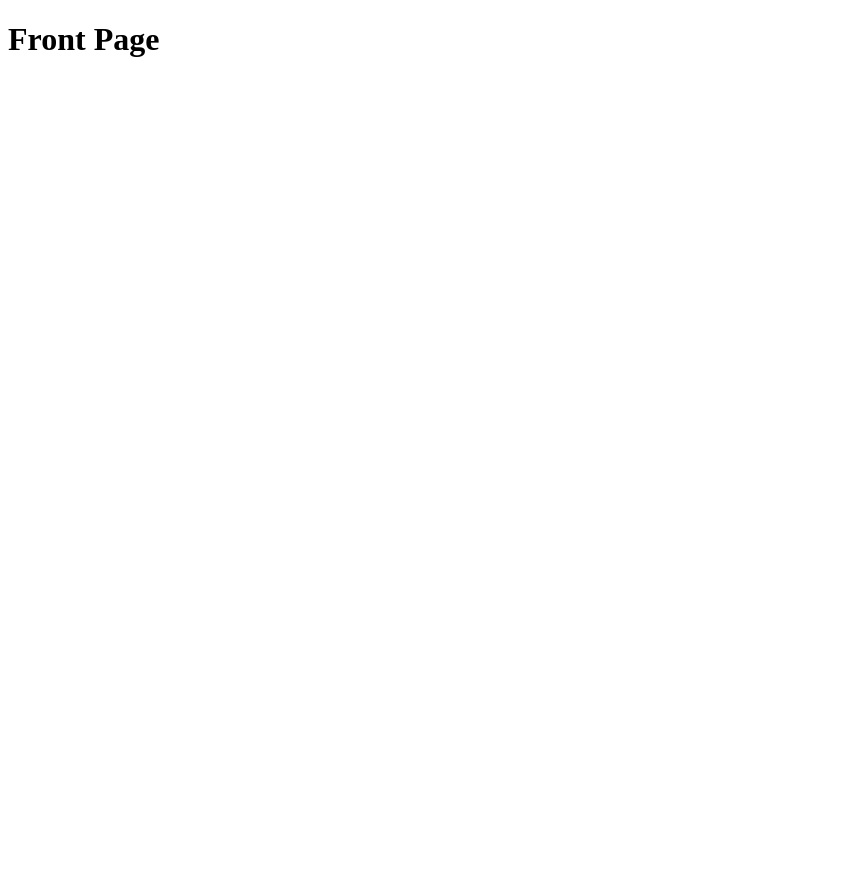
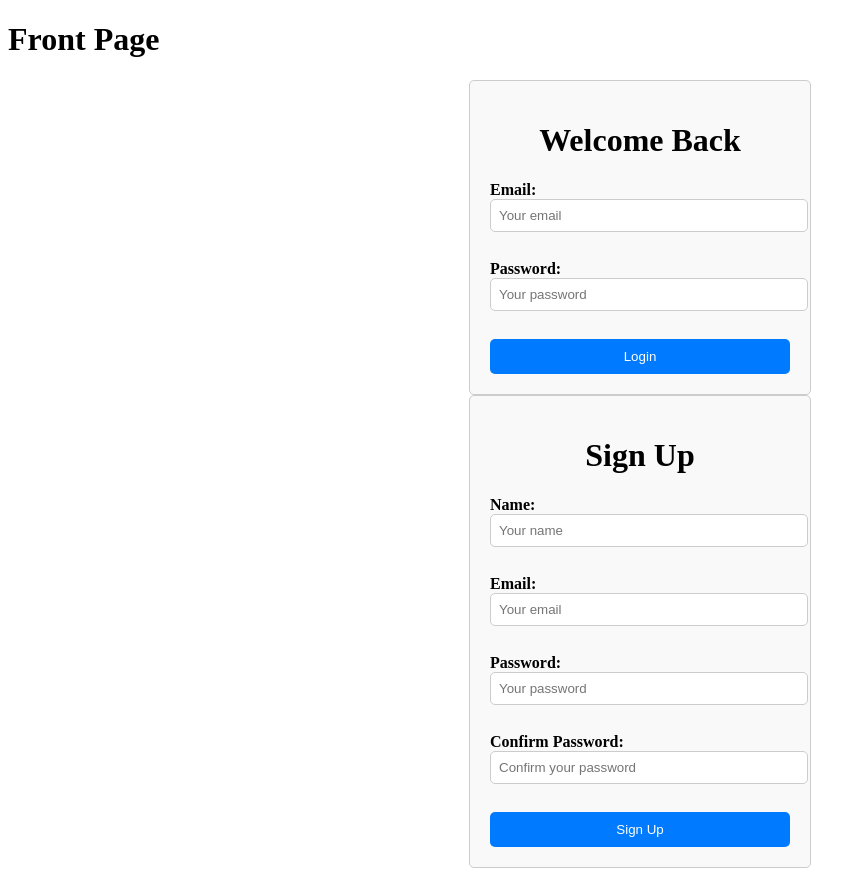
Before and after one commit to ujjwal-poudel/Quanta_Finance, a React (Create React App) app in the folder frontend/: page / in a window 1280 px wide. Shown: the whole page, without its empty margins (0-866 px from the left). Before the commit the page ends 800 px from the top, so only its background shows below. Built offline with nearby package versions, Linux system fonts and the light colour scheme.

Commit message:
add component for signin and signup in frondend

```diff
--- a/frontend/src/App.js
+++ b/frontend/src/App.js
@@ -1,9 +1,13 @@
 import React from "react";
+import Login from "./component/login/login";
+import Signup from "./component/signUp/signup";
 
 function App() {
   return (
     <div className="App">
       <h1>Front Page</h1>
+      <Login/>
+      <Signup/>
     </div>
   );
 }
--- /dev/null
+++ b/frontend/src/component/login/login.css
@@ -0,0 +1,37 @@
+.login-container {
+    width: 300px;
+    margin: 0 auto;
+    padding: 20px;
+    border: 1px solid #ccc;
+    border-radius: 5px;
+    text-align: center;
+    background-color: #f9f9f9;
+  }
+
+  label {
+    display: block;
+    text-align: left;
+    font-weight: bold;
+  }
+
+  input {
+    width: 100%;
+    padding: 8px;
+    margin-bottom: 10px;
+    border: 1px solid #ccc;
+    border-radius: 5px;
+  }
+
+  button {
+    width: 100%;
+    padding: 10px;
+    background-color: #007bff;
+    color: #fff;
+    border: none;
+    border-radius: 5px;
+    cursor: pointer;
+  }
+
+  button:hover {
+    background-color: #0056b3;
+  }
--- /dev/null
+++ b/frontend/src/component/login/login.js
@@ -0,0 +1,60 @@
+import React, { Component } from 'react';
+import './login.css';
+
+class Login extends Component {
+  constructor(props) {
+    super(props);
+    this.state = {
+      email: '',
+      password: '',
+    };
+  }
+
+  handleEmailChange = (e) => {
+    this.setState({ email: e.target.value });
+  }
+
+  handlePasswordChange = (e) => {
+    this.setState({ password: e.target.value });
+  }
+
+  handleSubmit = (e) => {
+    e.preventDefault();
+    // Add your authentication logic here
+  }
+
+  render() {
+    return (
+      <div className="login-container">
+        <h1>Welcome Back</h1>
+        <form onSubmit={this.handleSubmit}>
+          <label htmlFor="email">Email:</label>
+          <input
+            type="email"
+            id="email"
+            name="email"
+            placeholder="Your email"
+            value={this.state.email}
+            onChange={this.handleEmailChange}
+            required
+          />
+          <br /><br />
+          <label htmlFor="password">Password:</label>
+          <input
+            type="password"
+            id="password"
+            name="password"
+            placeholder="Your password"
+            value={this.state.password}
+            onChange={this.handlePasswordChange}
+            required
+          />
+          <br /><br />
+          <button type="submit">Login</button>
+        </form>
+      </div>
+    );
+  }
+}
+
+export default Login;
--- /dev/null
+++ b/frontend/src/component/signUp/signup.css
@@ -0,0 +1,37 @@
+.signup-container {
+    width: 300px;
+    margin: 0 auto;
+    padding: 20px;
+    border: 1px solid #ccc;
+    border-radius: 5px;
+    text-align: center;
+    background-color: #f9f9f9;
+  }
+
+  label {
+    display: block;
+    text-align: left;
+    font-weight: bold;
+  }
+
+  input {
+    width: 100%;
+    padding: 8px;
+    margin-bottom: 10px;
+    border: 1px solid #ccc;
+    border-radius: 5px;
+  }
+
+  button {
+    width: 100%;
+    padding: 10px;
+    background-color: #007bff;
+    color: #fff;
+    border: none;
+    border-radius: 5px;
+    cursor: pointer;
+  }
+
+  button:hover {
+    background-color: #0056b3;
+  }
--- /dev/null
+++ b/frontend/src/component/signUp/signup.js
@@ -0,0 +1,92 @@
+import React, { Component } from 'react';
+import './signup.css';
+
+class Signup extends Component {
+  constructor(props) {
+    super(props);
+    this.state = {
+      name: '',
+      email: '',
+      password: '',
+      confirmPassword: '',
+    };
+  }
+
+  handleNameChange = (e) => {
+    this.setState({ name: e.target.value });
+  }
+
+  handleEmailChange = (e) => {
+    this.setState({ email: e.target.value });
+  }
+
+  handlePasswordChange = (e) => {
+    this.setState({ password: e.target.value });
+  }
+
+  handleConfirmPasswordChange = (e) => {
+    this.setState({ confirmPassword: e.target.value });
+  }
+
+  handleSubmit = (e) => {
+    e.preventDefault();
+    // Add your signup logic here
+  }
+
+  render() {
+    return (
+      <div className="signup-container">
+        <h1>Sign Up</h1>
+        <form onSubmit={this.handleSubmit}>
+          <label htmlFor="name">Name:</label>
+          <input
+            type="text"
+            id="name"
+            name="name"
+            placeholder="Your name"
+            value={this.state.name}
+            onChange={this.handleNameChange}
+            required
+          />
+          <br /><br />
+          <label htmlFor="email">Email:</label>
+          <input
+            type="email"
+            id="email"
+            name="email"
+            placeholder="Your email"
+            value={this.state.email}
+            onChange={this.handleEmailChange}
+            required
+          />
+          <br /><br />
+          <label htmlFor="password">Password:</label>
+          <input
+            type="password"
+            id="password"
+            name="password"
+            placeholder="Your password"
+            value={this.state.password}
+            onChange={this.handlePasswordChange}
+            required
+          />
+          <br /><br />
+          <label htmlFor="confirmPassword">Confirm Password:</label>
+          <input
+            type="password"
+            id="confirmPassword"
+            name="confirmPassword"
+            placeholder="Confirm your password"
+            value={this.state.confirmPassword}
+            onChange={this.handleConfirmPasswordChange}
+            required
+          />
+          <br /><br />
+          <button type="submit">Sign Up</button>
+        </form>
+      </div>
+    );
+  }
+}
+
+export default Signup;
--- a/package.json
+++ b/package.json
@@ -10,6 +10,7 @@
   "author": "",
   "license": "ISC",
   "dependencies": {
-    "concurrently": "^8.2.2"
+    "concurrently": "^8.2.2",
+    "react-router-dom": "^6.18.0"
   }
 }
```
Also changed, not shown: 2 other files (tests, documents, lock files or other folders).
